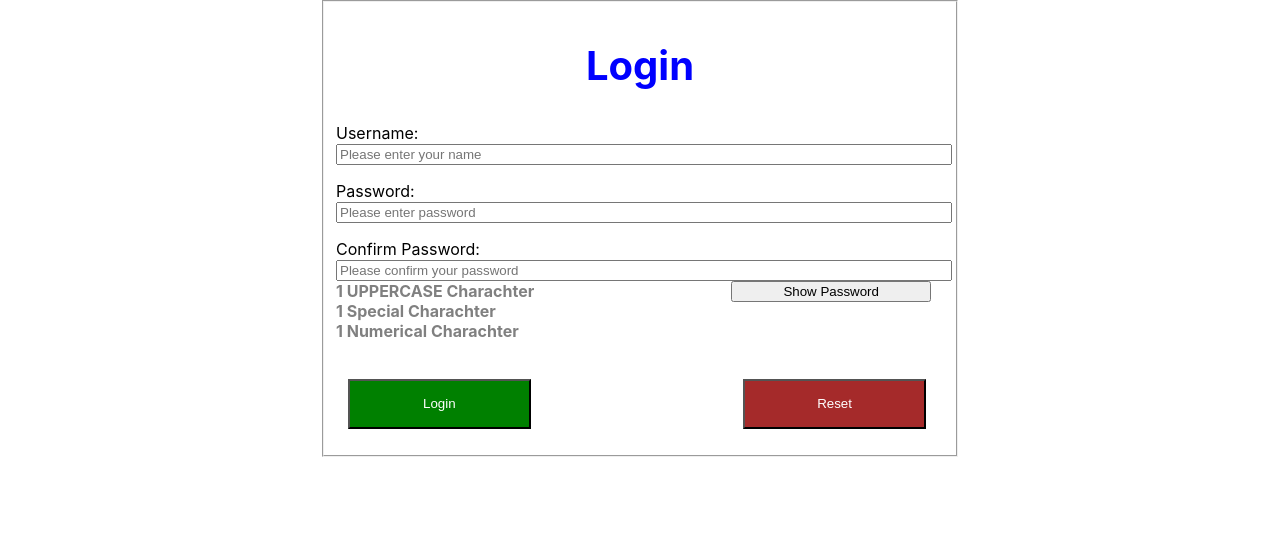
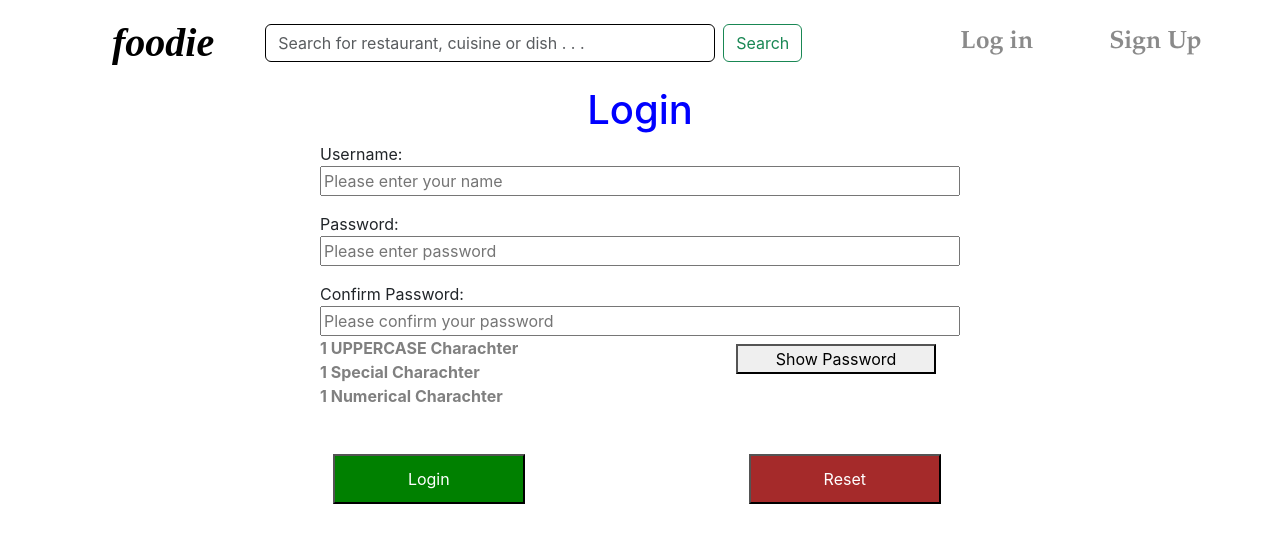
Before and after one commit to DharmilVirani/foodie, a React (Create React App) app: page /login in a window 1280 px wide. Shown: the top 542 px of the page. Built offline with nearby package versions, Linux system fonts and the light colour scheme.

Commit message:
Navbar added

```diff
--- a/public/index.html
+++ b/public/index.html
@@ -5,10 +5,7 @@
         <link rel="icon" href="%PUBLIC_URL%/favicon.ico" />
         <meta name="viewport" content="width=device-width, initial-scale=1" />
         <meta name="theme-color" content="#000000" />
-    <meta
-      name="description"
-      content="Web site created using create-react-app"
-    />
+        <meta name="description" content="Web site created using create-react-app" />
         <link rel="apple-touch-icon" href="%PUBLIC_URL%/logo192.png" />
         <!--
       manifest.json provides metadata used when your web app is installed on a
@@ -24,11 +21,22 @@
       work correctly both with client-side routing and a non-root public URL.
       Learn how to configure a non-root public URL by running `npm run build`.
     -->
+        <link
+            href="https://cdn.jsdelivr.net/npm/bootstrap@5.3.0/dist/css/bootstrap.min.css"
+            rel="stylesheet"
+            integrity="sha384-9ndCyUaIbzAi2FUVXJi0CjmCapSmO7SnpJef0486qhLnuZ2cdeRhO02iuK6FUUVM"
+            crossorigin="anonymous"
+        />
         <title>React App</title>
     </head>
     <body>
         <noscript>You need to enable JavaScript to run this app.</noscript>
         <div id="root"></div>
+        <script
+            src="https://cdn.jsdelivr.net/npm/@popperjs/core@2.11.8/dist/umd/popper.min.js"
+            integrity="sha384-I7E8VVD/ismYTF4hNIPjVp/Zjvgyol6VFvRkX/vR+Vc4jQkC+hVqc2pM8ODewa9r"
+            crossorigin="anonymous"
+        ></script>
         <!--
       This HTML file is a template.
       If you open it directly in the browser, you will see an empty page.
@@ -38,6 +46,5 @@
 
       To begin the development, run `npm start` or `yarn start`.
       To create a production bundle, use `npm run build` or `yarn build`.
-    -->
-  </body>
+    --></body>
 </html>
--- a/src/App.js
+++ b/src/App.js
@@ -8,11 +8,20 @@ import Home from './Pages/Home'
 import NotFound from './Pages/NotFound'
 
 import './App.css'
+import Navbar from './Components/Navbar'
 
 const store = configureStore()
 
 function App() {
     return (
+        <>
+            <Navbar
+                title=<b style={{ fontFamily: 'Amita', fontSize: 40, marginLeft: 100 }}>
+                    <i>foodie</i>
+                </b>
+                homeText=<b style={{ fontFamily: 'Garamond', fontSize: 25, marginLeft: 150, opacity: 0.7 }}>Log in</b>
+                aboutText=<b style={{ fontFamily: 'Garamond', fontSize: 25, marginLeft: 60, opacity: 0.7 }}>Sign Up</b>
+            />
             <Provider store={store}>
                 <BrowserRouter>
                     <Switch>
@@ -22,6 +31,7 @@ function App() {
                     </Switch>
                 </BrowserRouter>
             </Provider>
+        </>
     )
 }
 
--- /dev/null
+++ b/src/Components/Navbar.js
@@ -0,0 +1,63 @@
+import React from 'react'
+import PropTypes from 'prop-types'
+import { Link } from 'react-router-dom'
+import { BrowserRouter } from 'react-router-dom/cjs/react-router-dom.min'
+export default function Navbar(props) {
+    return (
+        <BrowserRouter>
+            <div>
+                <nav class='navbar navbar-expand-lg'>
+                    <div className='container-fluid'>
+                        <Link className='navbar-brand' to='/'>
+                            {props.title}
+                        </Link>
+                        <button
+                            className='navbar-toggler'
+                            type='button'
+                            data-bs-toggle='collapse'
+                            data-bs-target='#navbarSupportedContent'
+                            aria-controls='navbarSupportedContent'
+                            aria-expanded='false'
+                            aria-label='Toggle navigation'
+                        >
+                            <span className='navbar-toggler-icon'></span>
+                        </button>
+                        <div className='collapse navbar-collapse' id='navbarSupportedContent'>
+                            <form className='d-flex' role='search'>
+                                <input
+                                    className='form-control me-2'
+                                    type='search'
+                                    placeholder='Search for restaurant, cuisine or dish . . .'
+                                    aria-label='Search'
+                                    style={{ border: '1 px', borderColor: 'black', width: 450, marginLeft: 35 }}
+                                />
+                                <button className='btn btn-outline-success' type='submit'>
+                                    Search
+                                </button>
+                            </form>
+                            <ul className='navbar-nav me-auto mb-2 mb-lg-0'>
+                                <li className='nav-item'>
+                                    <Link className='nav-link ' aria-current='page' to='/login'>
+                                        {props.homeText}
+                                    </Link>
+                                </li>
+                                <li className='nav-item'>
+                                    <Link className='nav-link' to='/signup'>
+                                        {props.aboutText}
+                                    </Link>
+                                </li>
+                            </ul>
+                        </div>
+                    </div>
+                </nav>
+            </div>
+        </BrowserRouter>
+    )
+}
+
+Navbar.propTypes = {
+    title: PropTypes.string.isRequired,
+    aboutText: PropTypes.string.isRequired,
+    homeText: PropTypes.string.isRequired,
+}
+Navbar.defaultProps = { title: 'Set Title Here', aboutText: 'About', homeText: 'Home' }
--- a/src/Pages/Home.js
+++ b/src/Pages/Home.js
@@ -1,8 +1,12 @@
 import React from 'react'
-import Layout from '../Components/Layout'
+// import Layout from '../Components/Layout'
 
 const Home = () => {
-    return <Layout>Home Screen</Layout>
+    return (
+        <>
+            <div className='r1 my-3'></div>
+        </>
+    )
 }
 
 export default Home
--- a/src/Pages/Login.js
+++ b/src/Pages/Login.js
@@ -3,20 +3,16 @@ import React, { useState } from 'react'
 import './login.css'
 
 //antd
-// btw antd pela hju ama validation n all muki de
 
 const Login = () => {
     const [alert1, setAlert1] = useState('')
 
     return (
         <>
-            {/* bro for gods sake its react.... */}
-
             <form className='form'>
                 <fieldset>
                     <h2
                         style={{
-                            // 'text-align: center; font-size: 40px; color: blue;'
                             textAlign: 'center',
                             fontSize: '40px',
                             color: 'blue',
@@ -47,7 +43,7 @@ const Login = () => {
                             placeholder='Please confirm your password'
                         />
                         <div>
-                            <laber className='password_check'>1 UPPERCASE Charachter</laber>
+                            <label className='password_check'>1 UPPERCASE Charachter</label>
                             <label className='password_check'>1 Special Charachter</label>
                             <label className='password_check'>1 Numerical Charachter</label>
                             <div className='showpsd'>
@@ -57,7 +53,7 @@ const Login = () => {
                                     onClick={(x) => {
                                         var password = document.getElementsByClassName('psd')
                                         var y = password.getAttribute('type')
-                                        if (y == 'password') {
+                                        if (y === 'password') {
                                             password.setAttribute('type', 'text')
                                             x.innerText = 'Hide Password'
                                         } else {
@@ -79,7 +75,7 @@ const Login = () => {
                     </button>
                     <p>
                         <error style={{ fontSize: '20px', color: 'red', fontWeight: 900 }}>{alert1}</error>
-                        {/* ha have aam j bija func convert kar ok bye  tata  aa khbr padi????? */}
+
                         <error id='alert2' style={{ fontSize: '20px', color: 'red', fontWeight: 900 }}></error>
                     </p>
                 </fieldset>
```
Lines whose indentation alone changed are shown as unchanged.
